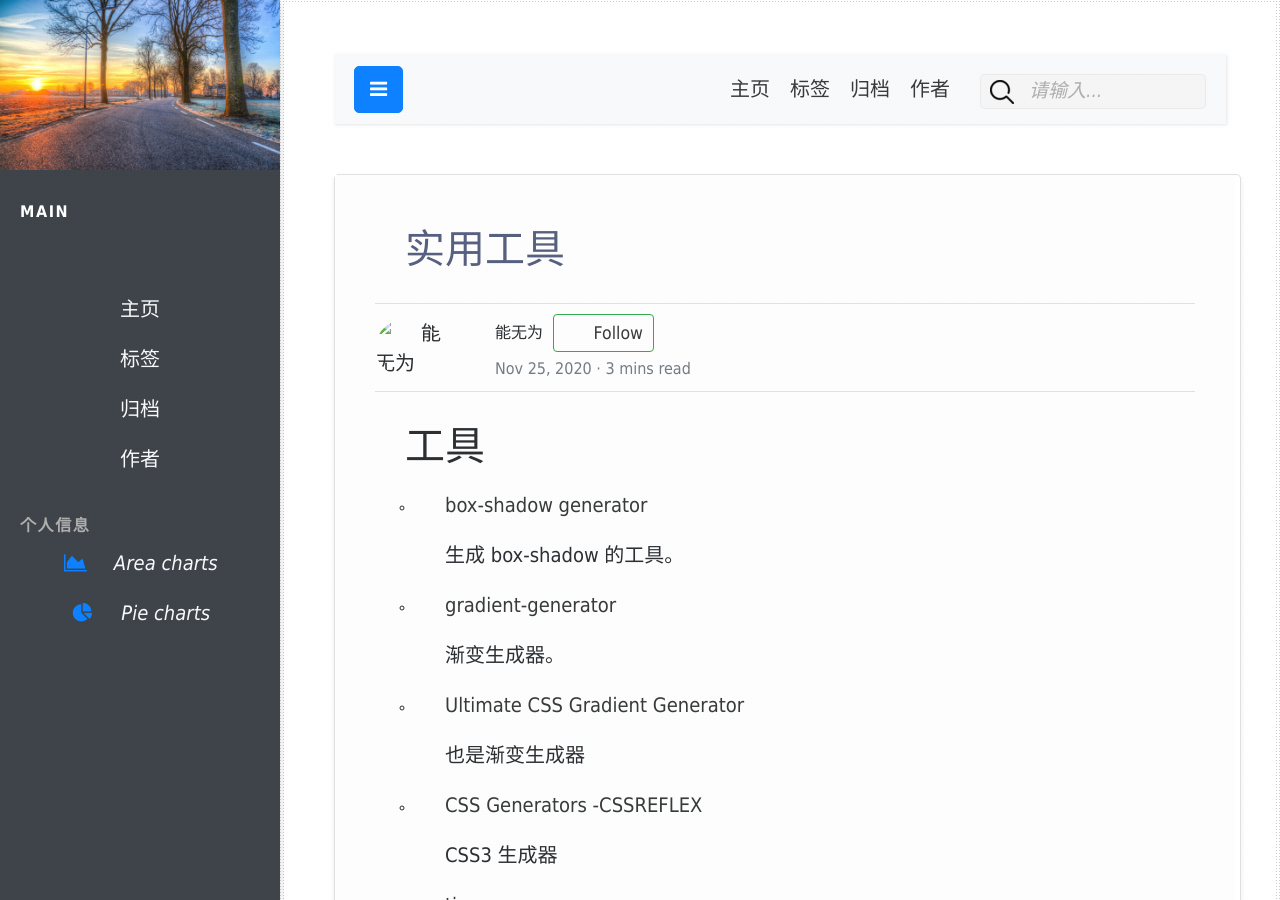
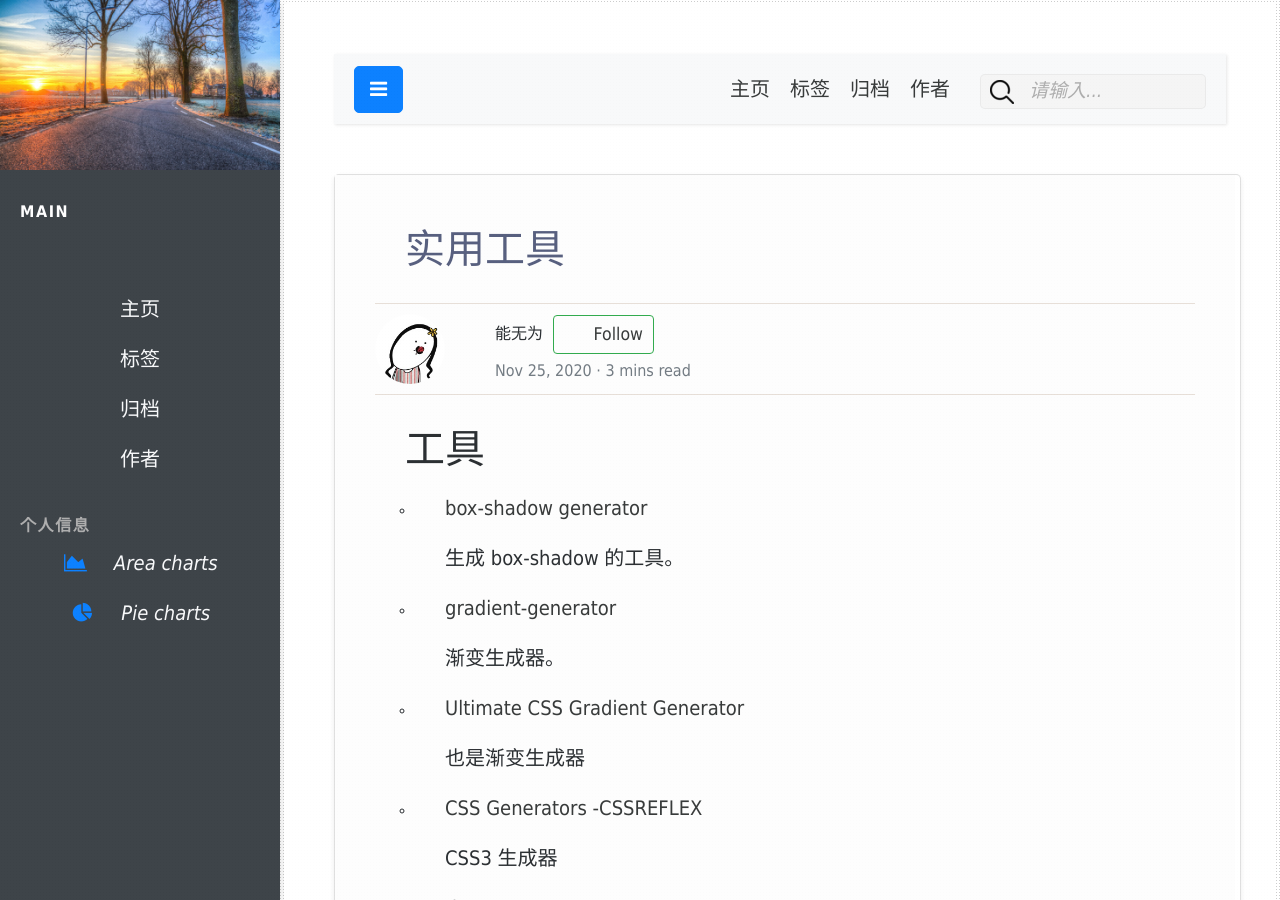
Before and after one commit to nengwuzhi/nengwuzhi.github.ioce, a Jekyll site: the page built from _posts/2020-11-25-实用工具.md, in a window 1280 px wide and 900 px high. Built offline with Jekyll 4.4.1, drawn with Linux system fonts in a browser that asks for light colours; nearby versions of some CDN libraries.

Commit message:
Update post.html

```diff
--- a/_layouts/post.html
+++ b/_layouts/post.html
@@ -23,7 +23,7 @@
                         </h2>
                         <div class="meta d-flex align-items-center">
                         {% if author.avatar %}
-                        <img class="rounded-circle" src="{{author.avatar}}" alt="{{author.name}}" width="70"/>
+                        <img class="rounded-circle" src="/{{author.avatar}}" alt="{{author.name}}" width="70"/>
                         {% endif %}
 						<small class="ml-3"> {{ author.name }} <span><a target="_blank" href="{{ author.twitter }}" class="btn btn-outline-success btn-sm btn-round ml-1">Follow</a></span>
                             <span class="text-muted d-block mt-1">{{ page.date | date: '%b %d, %Y' }} · {% include meta-read-time.html %}</span>
```
